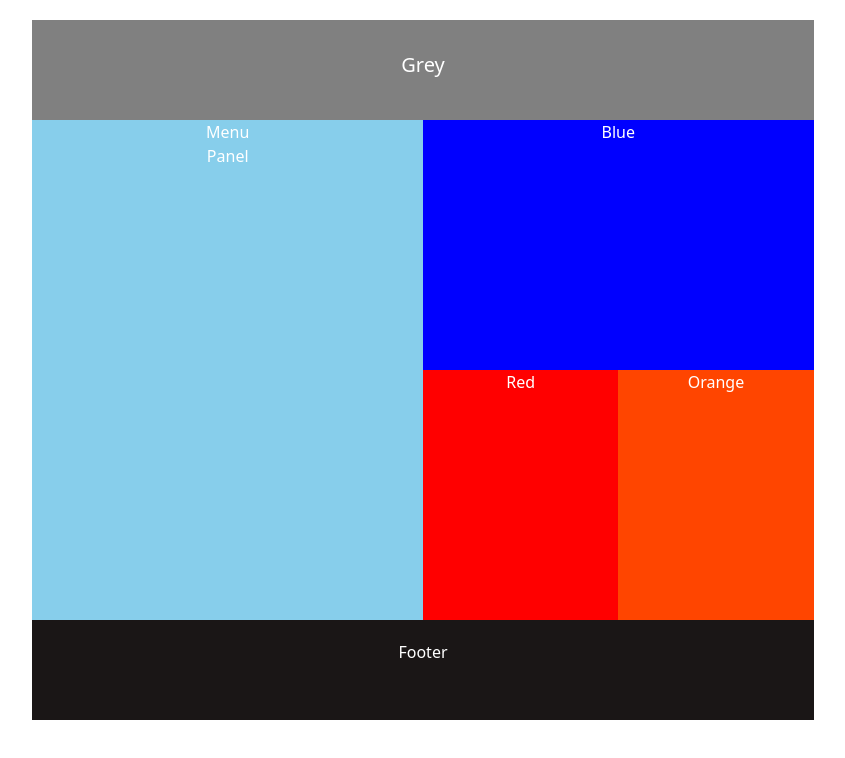
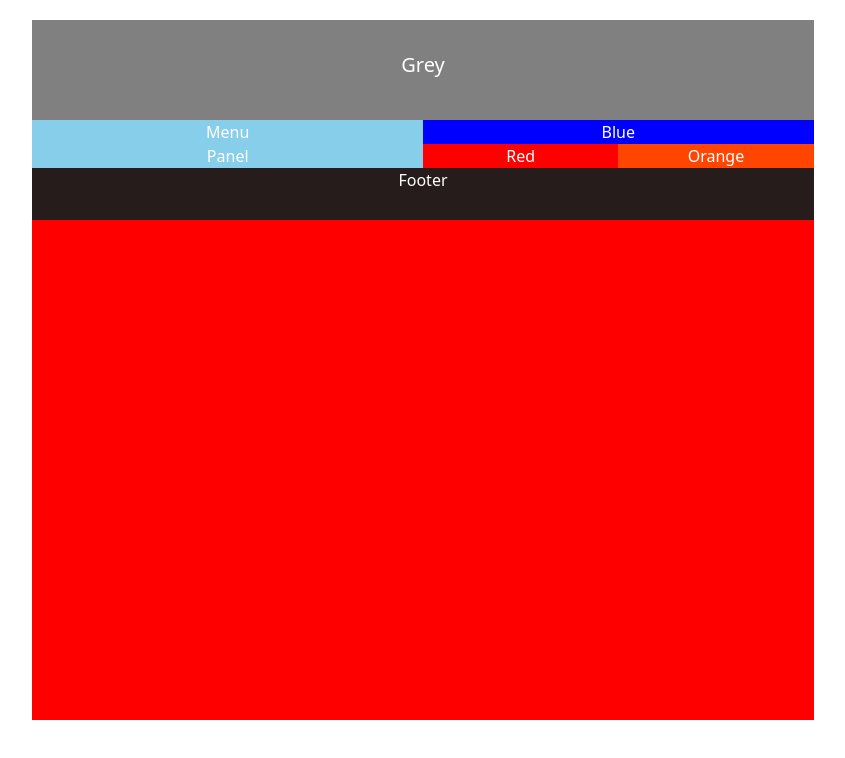
Before and after one commit to Manikrish52/reactjs, a React (Create React App) app: page / in a window 1280 px wide. Shown: the top 758 px of the page, without its empty margins (217-1062 px from the left). Built offline with nearby package versions, Linux system fonts and the light colour scheme.

Commit message:
change code

```diff
--- a/src/App.css
+++ b/src/App.css
@@ -1,3 +1,10 @@
+.box-content{
+  width: 70%;
+  height: 700px;
+  margin: auto;
+  margin-top: 20px;
+  background-color: red;
+}
 .header-content{
   width: 100%;
   background-color: grey;
@@ -8,40 +15,8 @@
   font-size: 20px;
   font-weight: 500;
 }
-.middle-content{
-  height: 500px;
-  background-color: pink;
-}
-/* .rightside-content{
-width: 100%;
-background-color: skyblue;
-color: white;
-font-family: 500;
-text-align: center;
 
-} */
-.leftside-content{
-  width: 100%;
-  background-color: blue;
-  height: 250px;
-}
-.footer-content{
-  height: 100px;
-  background-color: rgb(39, 28, 28);
-  color: white;
-font-family: 500;
-text-align: center;
-padding-top: 20px ;
-}
 
-/*  */
-.box-content{
-  width: 70%;
-  height: 700px;
-  margin: auto;
-  margin-top: 20px;
-  background-color: red;
-}
 .rightside-content{
 width: 50%;
 height: 100%;
@@ -82,8 +57,10 @@ text-align: center;
   float: left;
 }
 .footer-content{
-  width: 100%;
   height: 100px;
-  background-color: rgb(26, 22, 22);
+  background-color: rgb(39, 28, 28);
   color: white;
+font-family: 500;
+text-align: center;
+padding-top: 20px ;
 }
--- a/src/App.js
+++ b/src/App.js
@@ -2,12 +2,11 @@ import logo from './logo.svg';
 import './App.css';
 import 'bootstrap/dist/css/bootstrap.min.css';
 import Container from 'react-bootstrap/Container';
-import Row from 'react-bootstrap/Row';
-import Col from 'react-bootstrap/Col';
+
 
 function App() {
   return (
-   <Container className='container'>
+   <Container >
       <div className='box-content'>
     <header className='header-content'>Grey</header>
     <div className='middle-content'>
@@ -20,16 +19,7 @@ function App() {
       <footer className='footer-content'>Footer</footer>
     </div>
   </div>
-      {/* <Row>
-        <Col className='header-content'>Grey</Col>
-      </Row>
-      <Row className='middle-content'>
-        <Col className='rightside-content'>Menu<span>Panel</span></Col>
-        <Col className='leftside-content'>Blue</Col>
-      </Row>
-      <Row>
-        <Col className='footer-content'>Footer</Col>
-      </Row> */}
+
     </Container>
 
 
```
